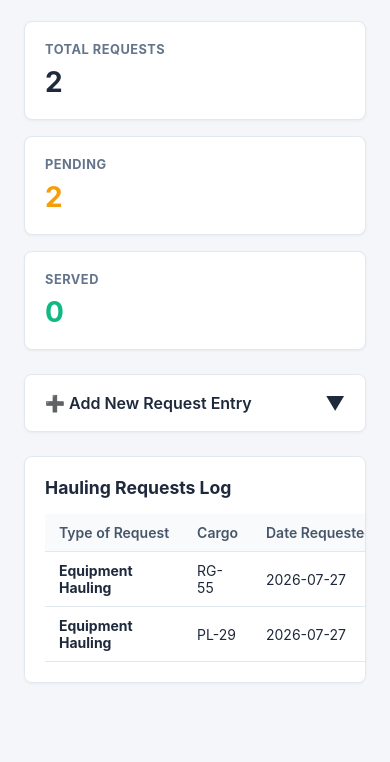
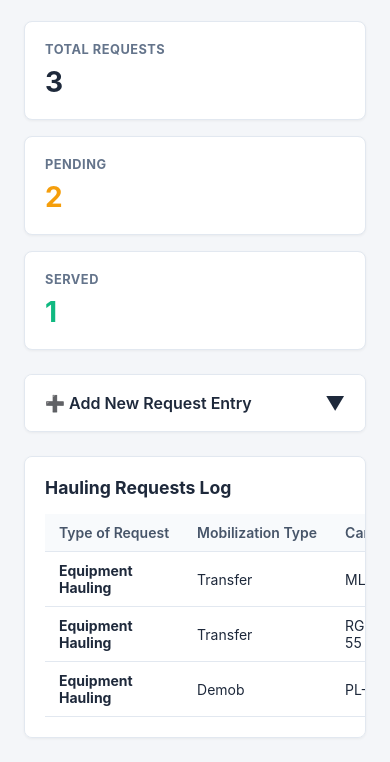
Before and after one commit to Logistics-OAEC/Logistics_Dashboard, a plain HTML site: page index.html in a window 390 px wide. Shown: the part 97-859 px from the top of the page. Drawn offline with Linux system fonts and the light colour scheme.

Commit message:
Add mobilization type to request forms
Added mobilization type selection to forms and updated data handling.

```diff
--- a/index.html
+++ b/index.html
@@ -342,6 +342,15 @@
             </div>
 
             <div class="form-group">
+              <label for="mobilizationType">Mobilization Type</label>
+              <select id="mobilizationType" required>
+                <option value="" disabled selected>Select mob type...</option>
+                <option value="Transfer">Transfer</option>
+                <option value="Demob">Demob</option>
+              </select>
+            </div>
+
+            <div class="form-group">
               <label for="cargo">Cargo / Description</label>
               <input type="text" id="cargo" placeholder="e.g. RG-55 / Excavator" required>
             </div>
@@ -389,6 +398,7 @@
         <thead>
           <tr>
             <th>Type of Request</th>
+            <th>Mobilization Type</th>
             <th>Cargo</th>
             <th>Date Requested</th>
             <th>Unit Haulers</th>
@@ -416,12 +426,19 @@
       <form id="edit-form">
         <input type="hidden" id="edit-id">
         <div class="modal-grid">
-          <div class="form-group" style="grid-column: span 2;">
+          <div class="form-group">
             <label for="edit-typeOfRequest">Type of Request</label>
             <select id="edit-typeOfRequest" required>
               <option value="Equipment Hauling">Equipment Hauling</option>
               <option value="Cement Hauling">Cement Hauling</option>
               <option value="Construction Material Hauling">Construction Material Hauling</option>
+            </select>
+          </div>
+          <div class="form-group">
+            <label for="edit-mobilizationType">Mobilization Type</label>
+            <select id="edit-mobilizationType" required>
+              <option value="Transfer">Transfer</option>
+              <option value="Demob">Demob</option>
             </select>
           </div>
           <div class="form-group">
@@ -465,6 +482,19 @@
       {
         id: 1,
         typeOfRequest: "Equipment Hauling",
+        mobilizationType: "Transfer",
+        cargo: "ML-01",
+        dateRequested: "2026-07-27",
+        unitHaulers: "CT-12",
+        source: "COMMUNAL ELEM.",
+        areaDestination: "STA. ANA",
+        status: "Served",
+        dateServed: "2026-07-27"
+      },
+      {
+        id: 2,
+        typeOfRequest: "Equipment Hauling",
+        mobilizationType: "Transfer",
         cargo: "RG-55",
         dateRequested: "2026-07-27",
         unitHaulers: "PM-37",
@@ -474,8 +504,9 @@
         dateServed: "N/A"
       },
       {
-        id: 2,
+        id: 3,
         typeOfRequest: "Equipment Hauling",
+        mobilizationType: "Demob",
         cargo: "PL-29",
         dateRequested: "2026-07-27",
         unitHaulers: "PM-32",
@@ -515,6 +546,7 @@
         const row = document.createElement("tr");
         row.innerHTML = `
           <td><strong>${item.typeOfRequest}</strong></td>
+          <td>${item.mobilizationType}</td>
           <td>${item.cargo}</td>
           <td>${item.dateRequested}</td>
           <td>${item.unitHaulers}</td>
@@ -548,6 +580,7 @@
       const newEntry = {
         id: Date.now(),
         typeOfRequest: document.getElementById("typeOfRequest").value,
+        mobilizationType: document.getElementById("mobilizationType").value,
         cargo: document.getElementById("cargo").value,
         dateRequested: document.getElementById("dateRequested").value,
         unitHaulers: document.getElementById("unitHaulers").value,
@@ -560,7 +593,7 @@
       requestsData.unshift(newEntry);
       renderDashboard();
       this.reset();
-      toggleAccordion(); // Automatically collapse form after adding
+      toggleAccordion(); // Close accordion after submitting
     });
 
     // Delete Request
@@ -578,6 +611,7 @@
 
       document.getElementById("edit-id").value = item.id;
       document.getElementById("edit-typeOfRequest").value = item.typeOfRequest;
+      document.getElementById("edit-mobilizationType").value = item.mobilizationType;
       document.getElementById("edit-cargo").value = item.cargo;
       document.getElementById("edit-dateRequested").value = item.dateRequested;
       document.getElementById("edit-unitHaulers").value = item.unitHaulers;
@@ -603,6 +637,7 @@
         const today = new Date().toISOString().split("T")[0];
 
         item.typeOfRequest = document.getElementById("edit-typeOfRequest").value;
+        item.mobilizationType = document.getElementById("edit-mobilizationType").value;
         item.cargo = document.getElementById("edit-cargo").value;
         item.dateRequested = document.getElementById("edit-dateRequested").value;
         item.unitHaulers = document.getElementById("edit-unitHaulers").value;
```
